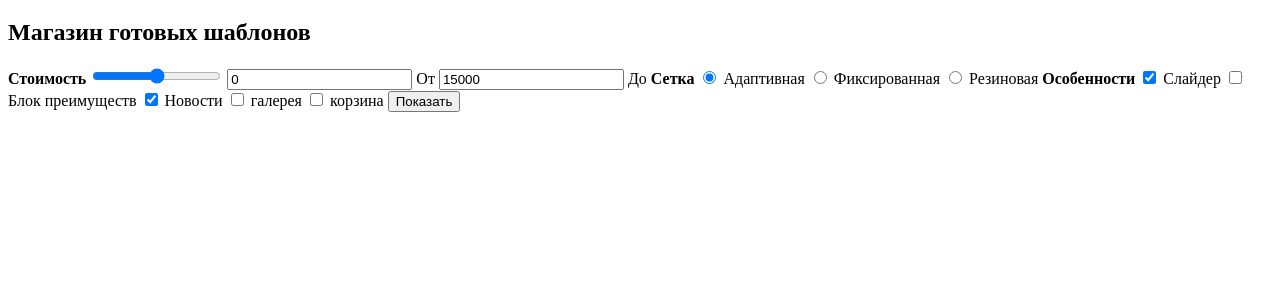
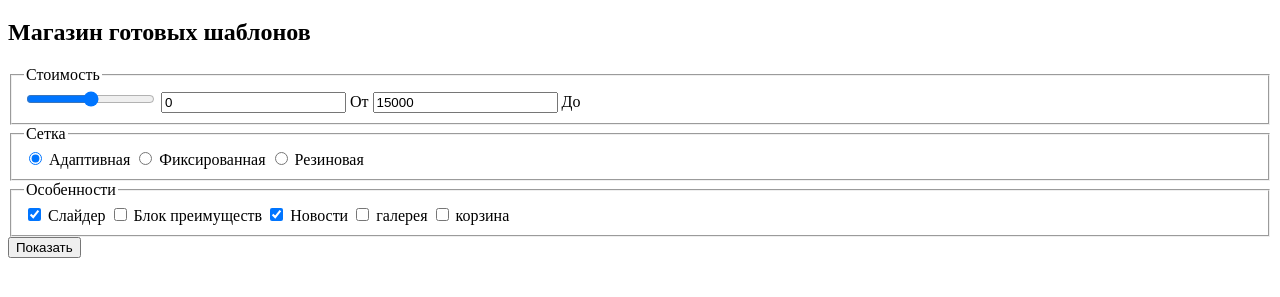
Before and after one commit to MarinaKravtsova/544307-nerds, a plain HTML site: page catalog.html in a window 1280 px wide. Shown: the part 209-506 px from the top of the page. Drawn offline with Linux system fonts and the light colour scheme.

Commit message:
<b> на <fieldset> в form

```diff
--- a/catalog.html
+++ b/catalog.html
@@ -33,23 +33,29 @@
       </section>
 
       <form action="#" method="post">
-        <b class="options"> Стоимость </b>
+        <fieldset>
+          <legend class="options"> Стоимость </legend>
             <input type="range" name="price" id="price-field"  min="0" max="15000" step="1">
 
             <input class="range" type="text" name="from" id="from-field" value="0" >
             <label for="from-field">От</label>
             <input class="range" type="text" name="to" id="to-field" value="15000" >
             <label for="to-field">До</label>
+       </fieldset>
 
-        <b class="options"> Сетка </b>
+       <fieldset>
+         <legend class="options"> Сетка </legend>
            <input type="radio" name="adaptive" id="adaptive-field" checked>
           <label for="adaptive-field">Адаптивная</label>
           <input type="radio" name="fixed" id="fixed-field" >
           <label for="fixed-field">Фиксированная</label>
           <input type="radio" name="rubber" id="rubber-field" >
           <label for="rubber-field">Резиновая</label>
+        </fieldset>
 
-        <b class="options"> Особенности </b>
+
+        <fieldset>
+          <legend class="options"> Особенности </legend>
             <input type="checkbox" name="slider" id="slider-field" checked>
             <label for="slider-field">Слайдер</label>
             <input type="checkbox" name="advantageblock" id="advantageblock-field" >
@@ -60,6 +66,7 @@
             <label for="gallery-field">галерея</label>
             <input type="checkbox" name="basket" id="basket-field" >
             <label for="basket-field">корзина</label>
+         </fieldset>
 
         <input class="button" type="submit" value="Показать" >
       </form>
```
Lines whose indentation alone changed are shown as unchanged.
